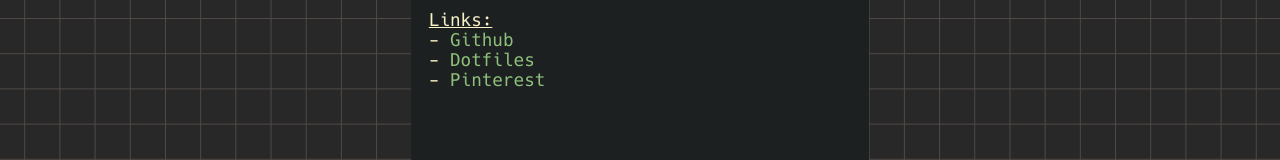
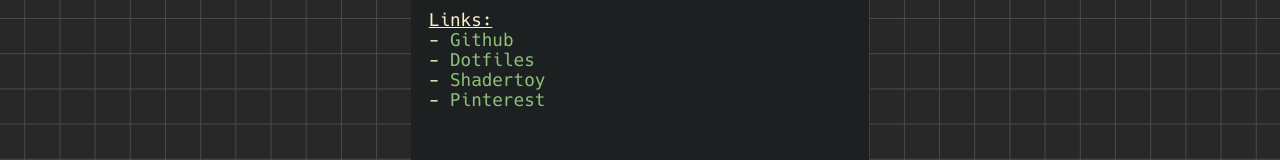
Before and after one commit to noahgitsham/noahgitsham.github.io, a plain HTML site: page index.html in a window 1280 px wide. Shown: the part 294-454 px from the top of the page. Drawn offline with Linux system fonts and the light colour scheme.

Commit message:
Add shadertoy link

```diff
--- a/index.html
+++ b/index.html
@@ -17,6 +17,7 @@
 					<ul>
 						<li><a href="https://github.com/noahgitsham" target="_blank">Github</a></li>
 						<li><a href="https://github.com/noahgitsham/home-manager" target="_blank">Dotfiles</a></li>
+						<li><a href="https://www.shadertoy.com/user/noahgitsham" target="_blank">Shadertoy</a></li>
 						<li><a href="https://www.pinterest.co.uk/noahgitsham/" target="_blank">Pinterest</a></li>
 					</ul>
 				</div>
```
